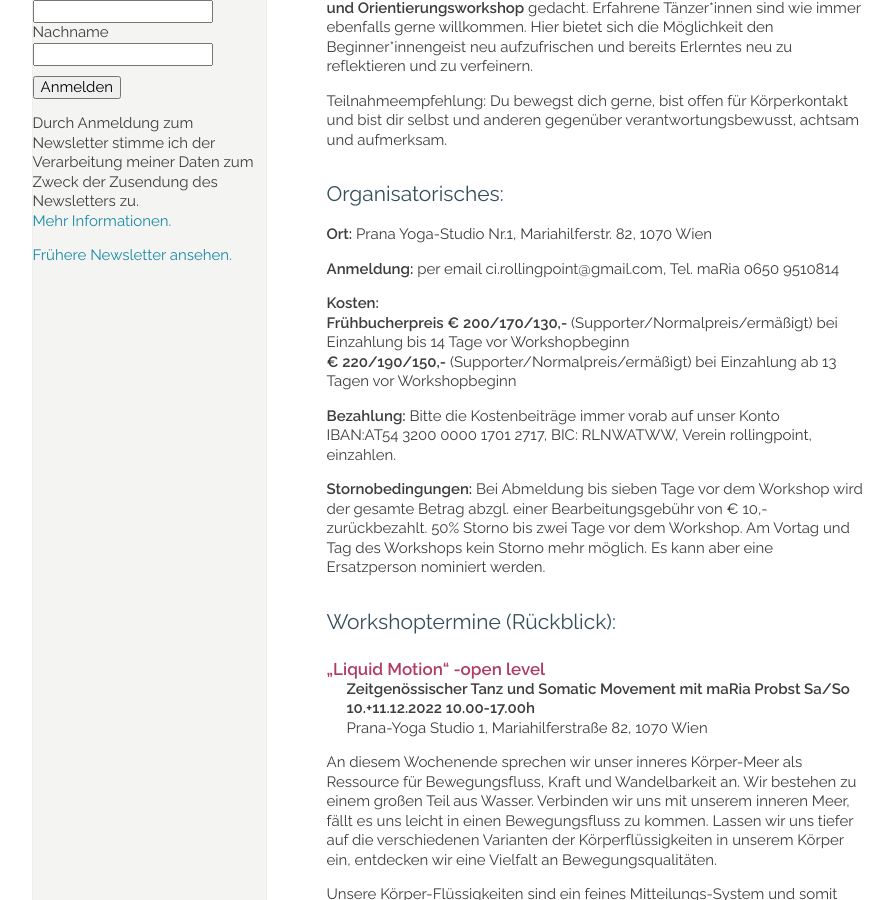
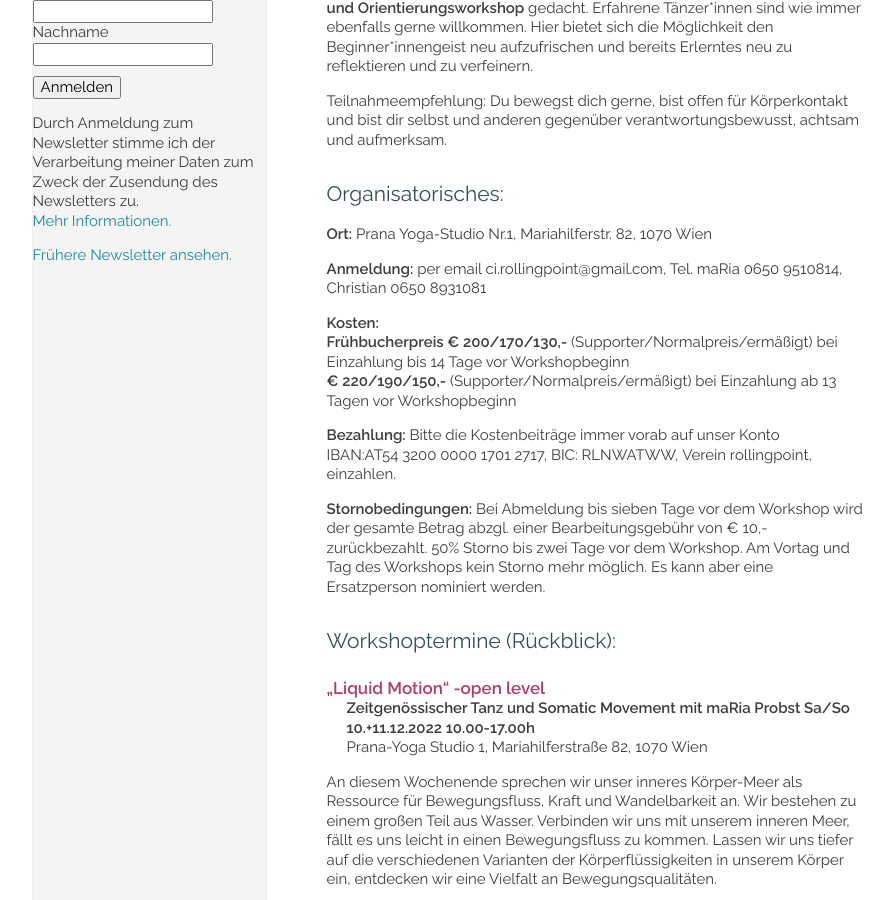
Before and after one commit to manulari/rollingpointat, a Jekyll site: the page built from _pages_de/workshops.md, in a window 1280 px wide and 900 px high, scrolled down 1011 px. Shown: the whole window, without its empty margins (152-1045 px from the left). Built offline with Jekyll 4.4.1, drawn with Linux system fonts in a browser that asks for light colours; comment, search, counter and statistics services are not loaded.

Commit message:
Update page (de) “workshops”

```diff
--- a/_pages_de/workshops.md
+++ b/_pages_de/workshops.md
@@ -36,7 +36,7 @@ Teilnahmeempfehlung: Du bewegst dich gerne, bist offen für Körperkontakt und b
 
 **Ort:** Prana Yoga-Studio Nr.1, Mariahilferstr. 82, 1070 Wien
 
-**Anmeldung:** per email ci.rollingpoint@gmail.com, Tel.  maRia 0650 9510814
+**Anmeldung:** per email ci.rollingpoint@gmail.com, Tel. maRia 0650 9510814, Christian 0650 8931081
 
 **Kosten:**\
 **Frühbucherpreis € 200/170/130,-** (Supporter/Normalpreis/ermäßigt) bei Einzahlung bis 14 Tage vor Workshopbeginn\
```
